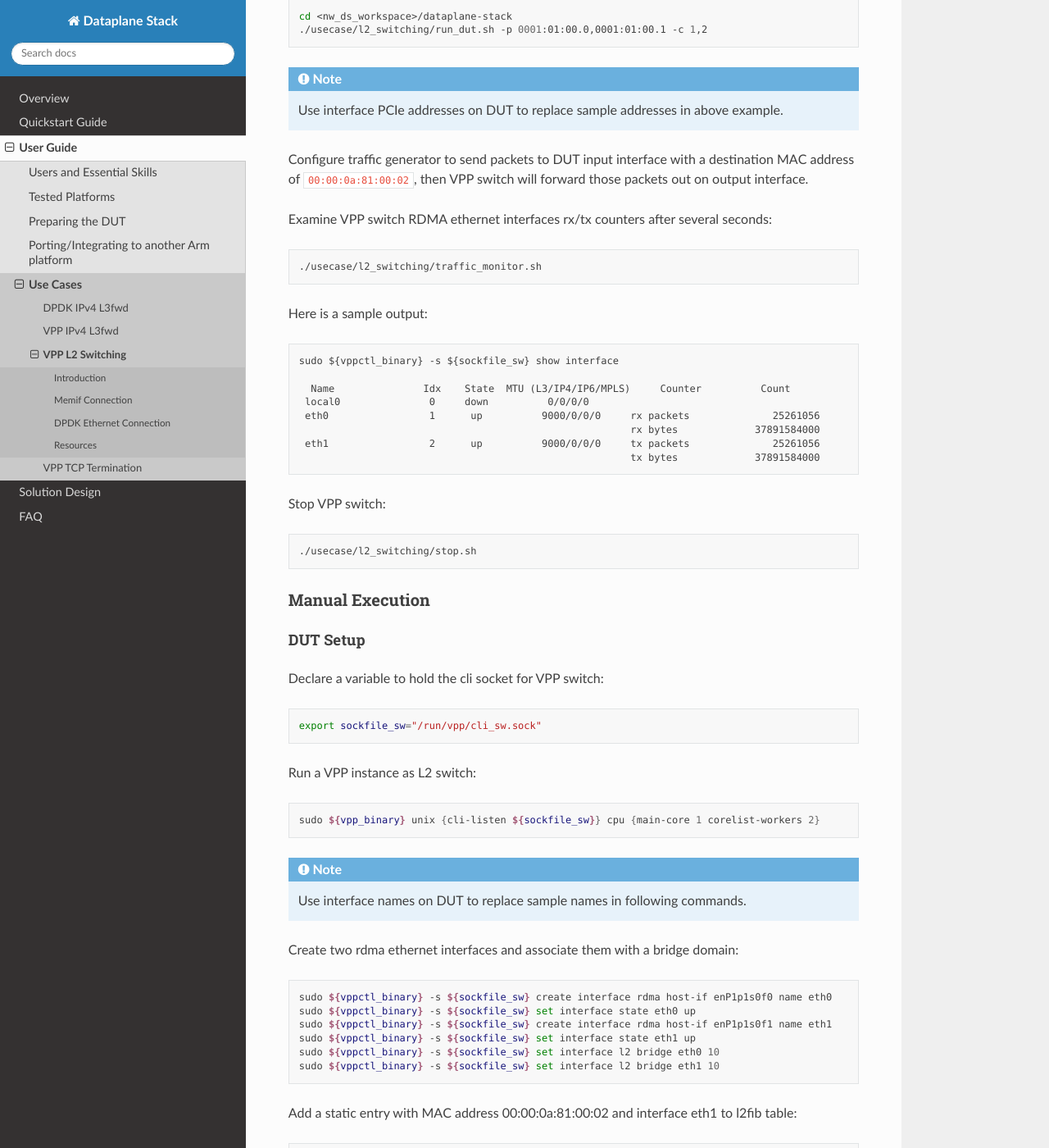
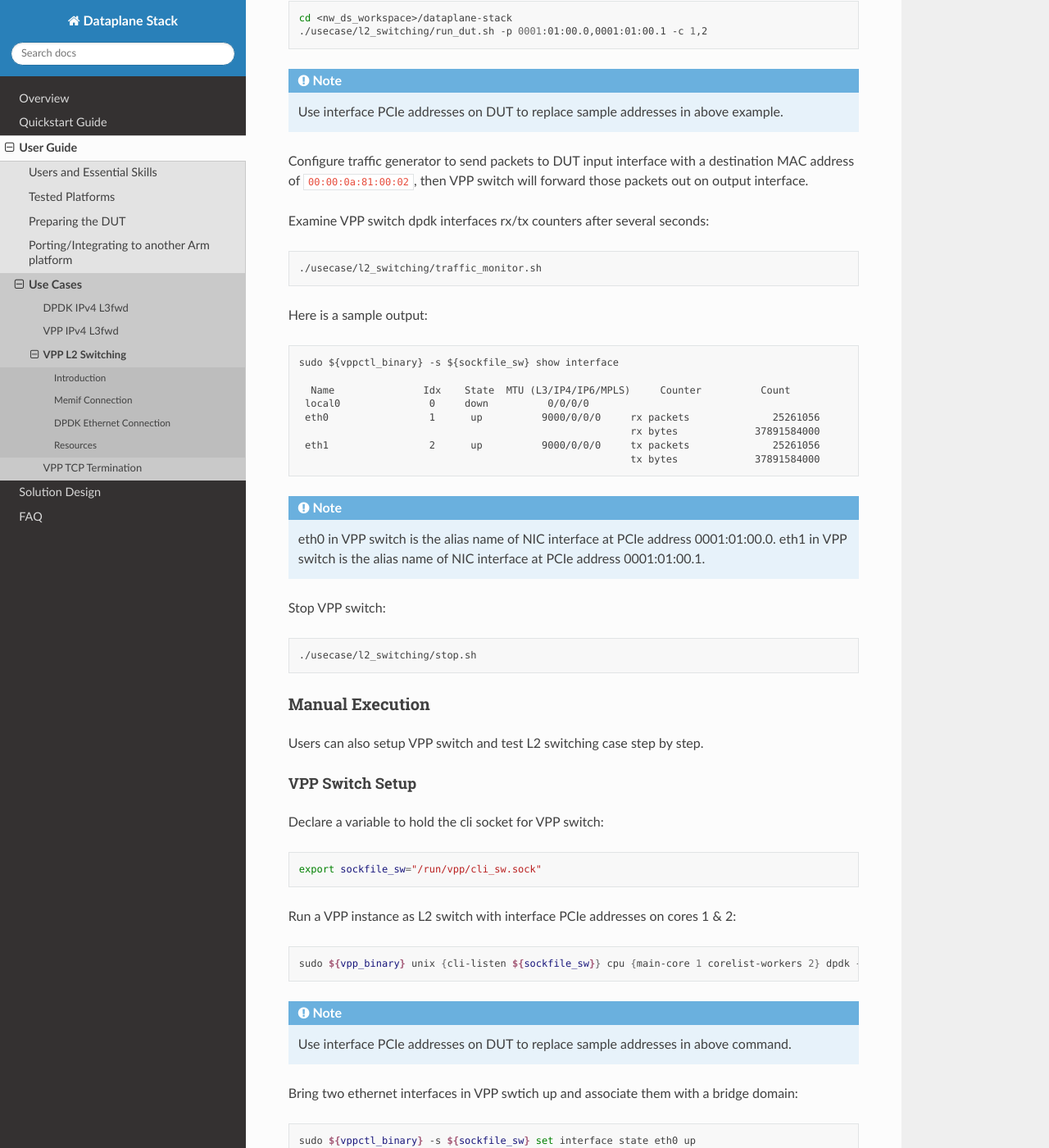
Before and after one commit to Yefeng-Lin/dataplane-stack_doc, a Sphinx documentation site: the page built from doc/user_guide/l2_switching_vpp.rst, in a window 1280 px wide and 1400 px high, scrolled down 5214 px. Shown: the whole window at 82% size. Built offline with Sphinx 7.4.7 and the Read the Docs theme 2.0.0, drawn with Linux system fonts in a browser that asks for light colours; some of the changed text lies outside the part shown.

Commit message:
Update l2 switch doc.

```diff
--- a/doc/user_guide/l2_switching_vpp.rst
+++ b/doc/user_guide/l2_switching_vpp.rst
@@ -109,7 +109,7 @@
 Manual Execution
 ================
 
-Users can also setup DUT and test L2 switching case step by step.
+Users can also setup VPP switch/traffic generator and test L2 switching case step by step.
 
 VPP Switch Setup
 ~~~~~~~~~~~~~~~~
@@ -267,13 +267,13 @@
         pci@0001:01:00.0  enP1p1s0f0  network    MT27800 Family [ConnectX-5]
         pci@0001:01:00.1  enP1p1s0f1  network    MT27800 Family [ConnectX-5]
 
-In this setup example, enP1p1s0f0 at PCIe address 0001:01:00.0 is the input interface,
-and enP1p1s0f1 at PCIe address 0001:01:00.1 is the output interface.
+In this setup example, ``enP1p1s0f0`` at PCIe address ``0001:01:00.0`` is the input interface,
+and ``enP1p1s0f1`` at PCIe address ``0001:01:00.1`` is the output interface.
 
 Automated Execution
 ===================
 
-Quickly setup VPP switch on DUT:
+Quickly setup VPP switch with interface PCIe addresses on specified cores:
 
 .. code-block:: shell
 
@@ -286,7 +286,7 @@
 Configure traffic generator to send packets to DUT input interface with a destination MAC address
 of ``00:00:0a:81:00:02``, then VPP switch will forward those packets out on output interface.
 
-Examine VPP switch RDMA ethernet interfaces rx/tx counters after several seconds:
+Examine VPP switch dpdk interfaces rx/tx counters after several seconds:
 
 .. code-block:: shell
 
@@ -305,6 +305,10 @@
          eth1                 2      up          9000/0/0/0     tx packets              25261056
                                                                 tx bytes             37891584000
 
+.. note::
+        eth0 in VPP switch is the alias name of NIC interface at PCIe address 0001:01:00.0.
+        eth1 in VPP switch is the alias name of NIC interface at PCIe address 0001:01:00.1.
+
 Stop VPP switch:
 
 .. code-block:: shell
@@ -314,8 +318,10 @@
 Manual Execution
 ================
 
-DUT Setup
-~~~~~~~~~
+Users can also setup VPP switch and test L2 switching case step by step.
+
+VPP Switch Setup
+~~~~~~~~~~~~~~~~
 
 Declare a variable to hold the cli socket for VPP switch:
 
@@ -323,22 +329,20 @@
 
         export sockfile_sw="/run/vpp/cli_sw.sock"
 
-Run a VPP instance as L2 switch:
+Run a VPP instance as L2 switch with interface PCIe addresses on cores 1 & 2:
 
 .. code-block:: shell
 
-        sudo ${vpp_binary} unix {cli-listen ${sockfile_sw}} cpu {main-core 1 corelist-workers 2}
+        sudo ${vpp_binary} unix {cli-listen ${sockfile_sw}} cpu {main-core 1 corelist-workers 2} dpdk {dev 0000:01:00.0 {name eth0} dev 0000:01:00.1 {name eth1}}
 
 .. note::
-        Use interface names on DUT to replace sample names in following commands.
+        Use interface PCIe addresses on DUT to replace sample addresses in above command.
 
-Create two rdma ethernet interfaces and associate them with a bridge domain:
+Bring two ethernet interfaces in VPP swtich up and associate them with a bridge domain:
 
 .. code-block:: shell
 
-        sudo ${vppctl_binary} -s ${sockfile_sw} create interface rdma host-if enP1p1s0f0 name eth0
         sudo ${vppctl_binary} -s ${sockfile_sw} set interface state eth0 up
-        sudo ${vppctl_binary} -s ${sockfile_sw} create interface rdma host-if enP1p1s0f1 name eth1
         sudo ${vppctl_binary} -s ${sockfile_sw} set interface state eth1 up
         sudo ${vppctl_binary} -s ${sockfile_sw} set interface l2 bridge eth0 10
         sudo ${vppctl_binary} -s ${sockfile_sw} set interface l2 bridge eth1 10
@@ -359,7 +363,7 @@
          00:00:0a:81:00:02    1      2      0/0      no      *      -     -             eth1
         L2FIB total/learned entries: 1/0  Last scan time: 0.0000e0sec  Learn limit: 16777216
 
-For more detailed usage of VPP rdma command used above, refer to following link,
+For more detailed usage of VPP dpdk command used above, refer to following link,
 
 - `VPP rdma cli reference`_
 
```
